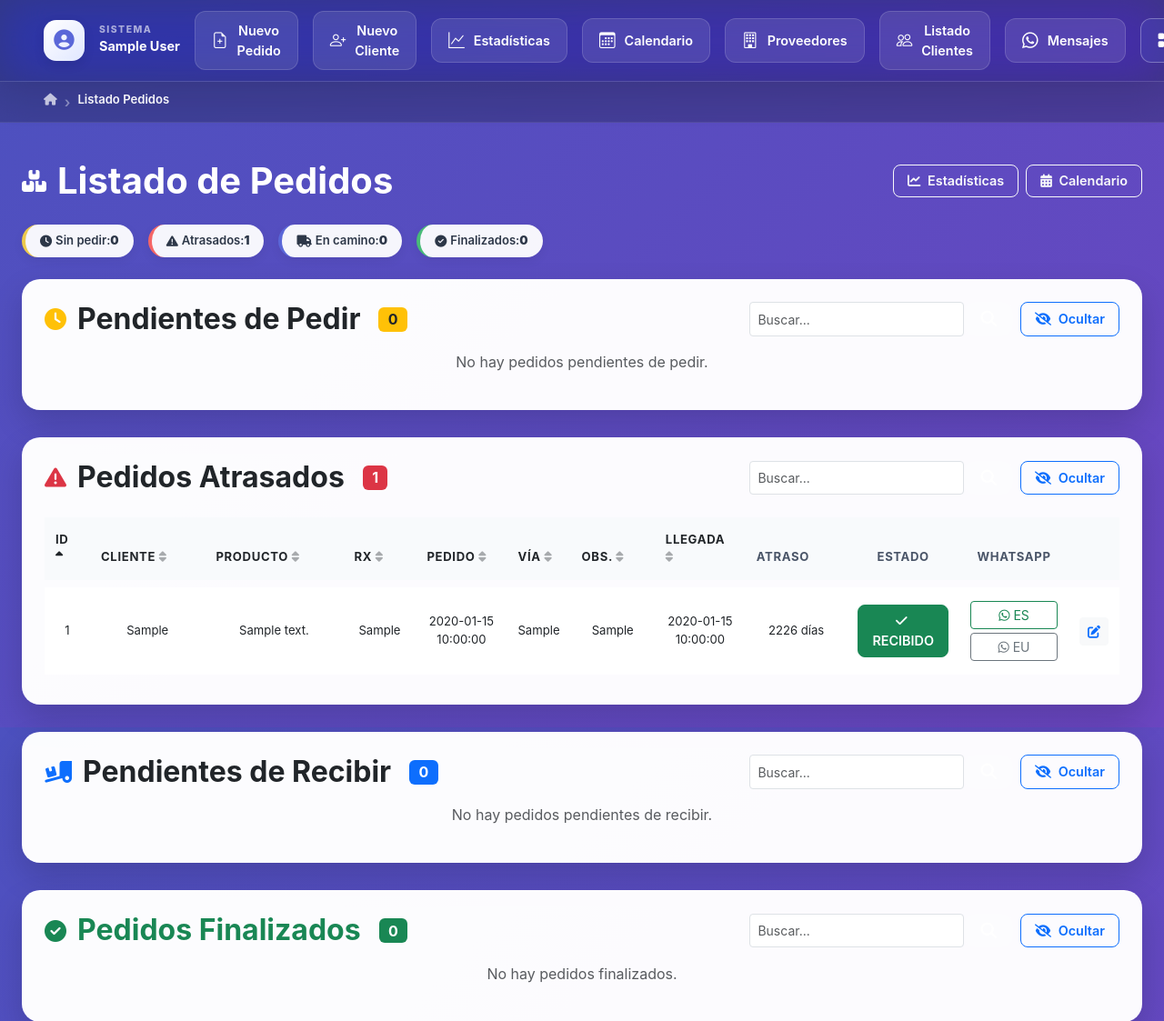
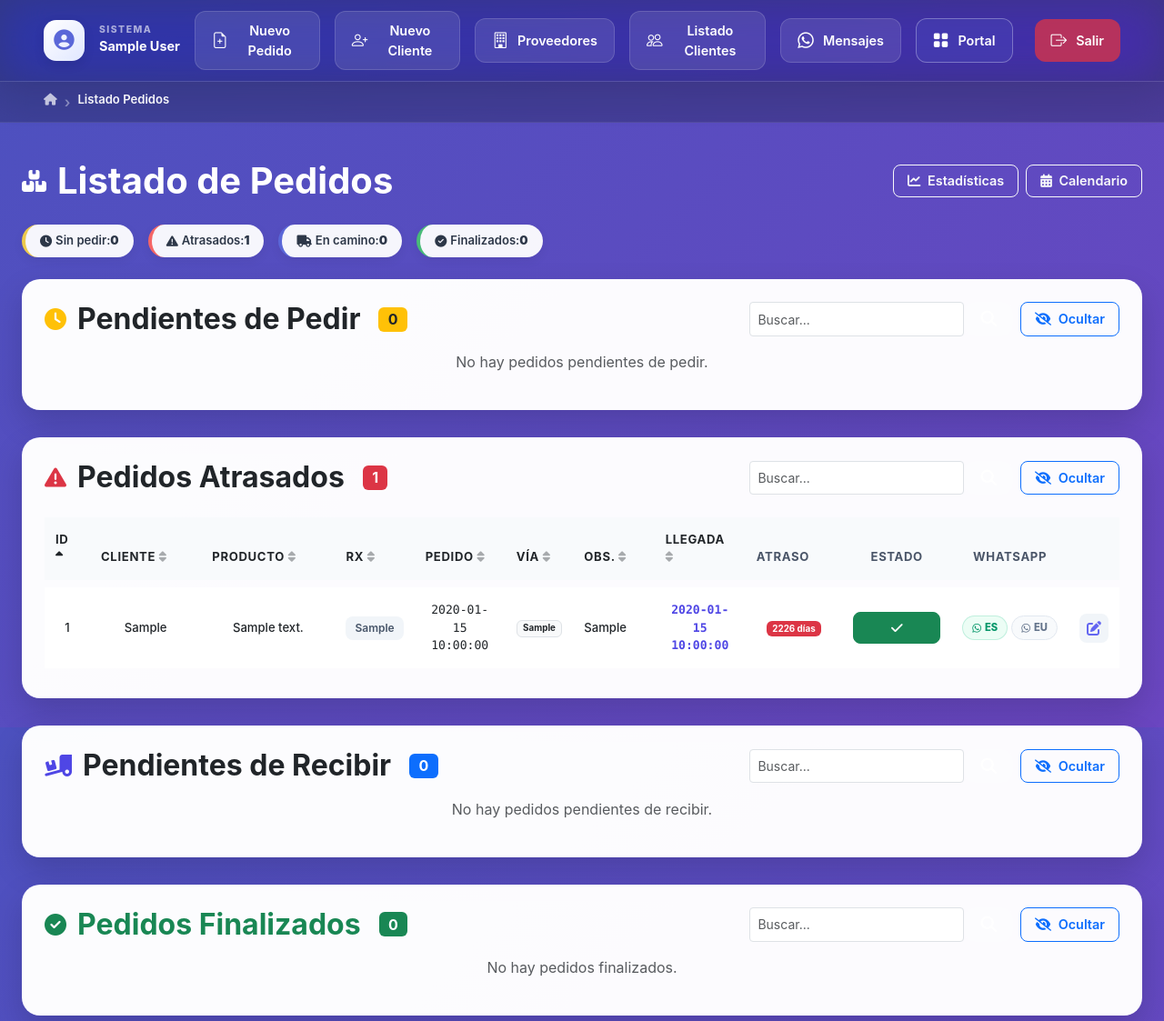
Before and after one commit to mikeld/optikamaldeojoplatform, a PHP site: page /pedidos/views/listado_pedidos.php in a window 1280 px wide; the page is wider, and only the part inside the window is pictured. Shown: the top 1123 px of that part at 91% size. Run offline with PHP 8.4, Linux system fonts and the light colour scheme; the visitor is signed in with stand-in values (Sample User, id 1); tables that the repository leaves empty or names only in its code hold one stand-in row (values such as "Sample post"); some libraries are stand-ins or nearby versions.

Commit message:
whatsapp

```diff
--- a/facturas-src/pages/InventoryPage.tsx
+++ b/facturas-src/pages/InventoryPage.tsx
@@ -1,7 +1,7 @@
 
 import React, { useState, useEffect } from 'react';
 import { db } from '../db';
-import { Product, AuditRecord } from '../types';
+import { Product, AuditRecord, ProductFamily } from '../types';
 import { Plus, Search, Edit2, Trash2, Calendar, TrendingUp, X, LineChart as ChartIcon, AlertTriangle } from 'lucide-react';
 import { LineChart, Line, XAxis, YAxis, CartesianGrid, Tooltip, ResponsiveContainer } from 'recharts';
 
--- a/facturas-src/services/geminiService.ts
+++ b/facturas-src/services/geminiService.ts
@@ -5,14 +5,14 @@ import { InvoiceData } from "../types";
 export const extractInvoiceData = async (base64Image: string, mimeType: string): Promise<InvoiceData> => {
   // Usamos (process.env as any) para evitar errores de tipos en entornos que no tienen definidos los tipos de Node/Vite
   // pero manteniendo la variable API_KEY que es donde el sistema inyecta la clave.
-  const apiKey = import.meta.env.VITE_API_KEY || (process.env as any).API_KEY;
+  const apiKey = (import.meta as any).env?.VITE_API_KEY || (process.env as any).API_KEY;
   if (!apiKey) {
     throw new Error("No se ha configurado la clave de API de Gemini (VITE_API_KEY)");
   }
   const ai = new GoogleGenAI({ apiKey });
 
   const response = await ai.models.generateContent({
-    model: 'gemini-3-flash-preview',
+    model: 'gemini-3-flash-preview', //model: "gemini-1.5-flash",
     contents: {
       parts: [
         {
--- a/pedidos/assets/css/style.css
+++ b/pedidos/assets/css/style.css
@@ -426,3 +426,120 @@ h2 {
     content: "›";
     font-size: 1rem;
 }
+
+/* ── RX Display Styles ── */
+.rx-grid {
+    display: flex;
+    flex-direction: column;
+    gap: 4px;
+    min-width: 100px;
+}
+
+.rx-item {
+    display: flex;
+    align-items: center;
+    background: #f8fafc;
+    border: 1px solid #e2e8f0;
+    border-radius: 6px;
+    overflow: hidden;
+    font-size: 0.75rem;
+    font-weight: 700;
+}
+
+.rx-side {
+    background: #6366f1;
+    color: white;
+    padding: 2px 6px;
+    font-size: 0.65rem;
+    min-width: 28px;
+    text-align: center;
+}
+
+.rx-val {
+    padding: 2px 8px;
+    color: #1e293b;
+}
+
+.rx-badge {
+    background: #f1f5f9;
+    color: #475569;
+    padding: 4px 10px;
+    border-radius: 8px;
+    font-size: 0.75rem;
+    font-weight: 600;
+    display: inline-block;
+}
+
+/* ── WhatsApp Buttons ── */
+.btn-ws-pill {
+    border-radius: 50px;
+    font-size: 0.7rem;
+    font-weight: 800;
+    padding: 4px 10px;
+    transition: all 0.2s ease;
+    display: flex;
+    align-items: center;
+    gap: 4px;
+    text-decoration: none;
+    border: 1px solid transparent;
+}
+
+.btn-ws-es {
+    background: #ecfdf5;
+    color: #059669;
+    border-color: #10b98133;
+}
+
+.btn-ws-eu {
+    background: #f8fafc;
+    color: #64748b;
+    border-color: #e2e8f0;
+}
+
+.btn-ws-pill:hover {
+    transform: translateY(-2px);
+    box-shadow: 0 4px 12px rgba(0, 0, 0, 0.05);
+}
+
+.btn-ws-es:hover {
+    background: #10b981;
+    color: white;
+}
+
+.btn-ws-eu:hover {
+    background: #64748b;
+    color: white;
+}
+
+/* ── Action Icons ── */
+.btn-edit-icon {
+    width: 32px;
+    height: 32px;
+    display: flex;
+    align-items: center;
+    justify-content: center;
+    border-radius: 8px;
+    background: #f1f5f9;
+    color: #6366f1;
+    transition: all 0.2s;
+    border: none;
+}
+
+.btn-edit-icon:hover {
+    background: #6366f1;
+    color: white;
+    transform: rotate(15deg);
+}
+
+/* ── Table Refinements ── */
+.table td {
+    font-weight: 500;
+}
+
+.font-bold {
+    font-weight: 700 !important;
+}
+
+.text-primary {
+    color: #4f46e5 !important;
+}
--- a/pedidos/includes/funciones.php
+++ b/pedidos/includes/funciones.php
@@ -30,6 +30,35 @@ function generarLinkOrden($columna, $orden_actual, $direccion_actual, $filtro =
         $params[$prefix . 'filtro'] = $filtro;
     }
     return '?' . http_build_query($params);
+}
+
+/**
+ * Formatea la graduación (RX) para mostrarla de forma estructurada
+ */
+function formatearRX($rx) {
+    if (!$rx) return '';
+
+    // Intentar detectar OD/OI
+    $rx = str_replace(['O.D:', 'OD:', 'O.I:', 'OI:'], ['OD ', 'OD ', 'OI ', 'OI '], $rx);
+
+    $parts = preg_split('/\s+(?=OD|OI)/i', trim($rx));
+
+    if (count($parts) > 1) {
+        $html = '<div class="rx-grid">';
+        foreach ($parts as $part) {
+            $cleaned = trim($part);
+            if (empty($cleaned)) continue;
+
+            $side = (stripos($cleaned, 'OD') === 0) ? 'OD' : ((stripos($cleaned, 'OI') === 0) ? 'OI' : '');
+            $val = trim(str_ireplace(['OD', 'OI'], '', $cleaned));
+
+            $html .= '<div class="rx-item"><span class="rx-side">'.$side.'</span><span class="rx-val">'.$val.'</span></div>';
+        }
+        $html .= '</div>';
+        return $html;
+    }
+
+    return '<div class="rx-badge">'.htmlspecialchars($rx).'</div>';
 }
 
 /**
@@ -88,12 +117,12 @@ function mostrarTabla($pedidos, $tipo, $mensaje_vacio, $mostrar_botones, $orden_
         echo '<td class="text-center">'.htmlspecialchars($p['id']).'</td>';
         echo '<td class="text-center">'.htmlspecialchars($p['referencia_cliente']).'</td>';
         echo '<td class="text-center">'.htmlspecialchars($p['lc_gafa_recambio']).'</td>';
-        echo '<td class="text-center">'.htmlspecialchars($p['rx']).'</td>';
-        echo '<td class="text-center">'.htmlspecialchars($p['fecha_pedido'] ?? '').'</td>';
-        echo '<td class="text-center">'.htmlspecialchars($p['via'] ?? '').'</td>';
-        echo '<td class="text-center">'.htmlspecialchars($p['observaciones'] ?? '').'</td>';
+        echo '<td>'.formatearRX($p['rx']).'</td>';
+        echo '<td class="text-center font-monospace">'.htmlspecialchars($p['fecha_pedido'] ?? '').'</td>';
+        echo '<td class="text-center"><span class="badge bg-light text-dark border">'.htmlspecialchars($p['via'] ?? '').'</span></td>';
+        echo '<td><div class="text-truncate" style="max-width: 150px;" title="'.htmlspecialchars($p['observaciones'] ?? '').'">'.htmlspecialchars($p['observaciones'] ?? '').'</div></td>';
         $fechaLlegadaRaw = $p['fecha_llegada'] ?: '';
-        echo '<td class="text-center">'.htmlspecialchars($fechaLlegadaRaw).'</td>';
+        echo '<td class="text-center font-monospace font-bold text-primary">'.htmlspecialchars($fechaLlegadaRaw).'</td>';
 
         if ($tipo === 1) {
             if ($fechaLlegadaRaw) {
@@ -103,7 +132,7 @@ function mostrarTabla($pedidos, $tipo, $mensaje_vacio, $mostrar_botones, $orden_
             } else {
                 $dias = '';
             }
-            echo '<td class="text-center">'.$dias.' días</td>';
+            echo '<td class="text-center"><span class="badge bg-danger">'.$dias.' días</span></td>';
         }
 
         // Estado
@@ -112,13 +141,13 @@ function mostrarTabla($pedidos, $tipo, $mensaje_vacio, $mostrar_botones, $orden_
             if ($tipo < 3) {
                 echo '<form action="../controllers/marcar_recibido.php" method="POST" class="d-inline">';
                 echo '<input type="hidden" name="pedido_id" value="'.htmlspecialchars($p['id']).'">';
-                echo '<button type="submit" class="btn btn-success btn-sm btn-action"><i class="fas fa-check me-1"></i> RECIBIDO</button>';
+                echo '<button type="submit" class="btn btn-success btn-sm btn-action w-100"><i class="fas fa-check"></i></button>';
                 echo '</form>';
             } else {
                 echo '<form action="../controllers/cambiar_estado_pedido.php" method="POST" class="d-inline">';
                 echo '<input type="hidden" name="pedido_id" value="'.htmlspecialchars($p['id']).'">';
                 echo '<input type="hidden" name="recibido" value="0">';
-                echo '<button type="submit" class="btn btn-danger btn-sm btn-action"><i class="fas fa-undo me-1"></i> DESHACER</button>';
+                echo '<button type="submit" class="btn btn-danger btn-sm btn-action w-100"><i class="fas fa-undo"></i></button>';
                 echo '</form>';
             }
         }
@@ -126,15 +155,24 @@ function mostrarTabla($pedidos, $tipo, $mensaje_vacio, $mostrar_botones, $orden_
 
         // WhatsApp
         $tel = urlencode($p['telefono'] ?? '');
-        echo '<td class="text-center d-flex flex-column gap-1 align-items-center">';
-        echo '<a href="../includes/whatsapp_redirect.php?telefono='.$tel.'&mensaje='.urlencode($msgES).'" class="btn btn-outline-success btn-sm w-100" title="Notificar en Castellano"><i class="fab fa-whatsapp"></i> ES</a>';
-        echo '<a href="../includes/whatsapp_redirect.php?telefono='.$tel.'&mensaje='.urlencode($msgEU).'" class="btn btn-outline-secondary btn-sm w-100" title="Notificar en Euskera"><i class="fab fa-whatsapp"></i> EU</a>';
+        $nombreCliente = $p['referencia_cliente'] ?? 'Cliente';
+        $nombreProducto = $p['lc_gafa_recambio'] ?? 'pedido';
+
+        // Reemplazar placeholders en los mensajes
+        $msgES_custom = str_replace(['{cliente}', '{producto}'], [$nombreCliente, $nombreProducto], $msgES);
+        $msgEU_custom = str_replace(['{cliente}', '{producto}'], [$nombreCliente, $nombreProducto], $msgEU);
+
+        echo '<td class="text-center">';
+        echo '<div class="d-flex justify-content-center gap-1">';
+        echo '<a href="../includes/whatsapp_redirect.php?telefono='.$tel.'&mensaje='.urlencode($msgES_custom).'" class="btn btn-ws-pill btn-ws-es" title="Castellano" target="_blank" rel="noopener noreferrer"><i class="fab fa-whatsapp"></i> ES</a>';
+        echo '<a href="../includes/whatsapp_redirect.php?telefono='.$tel.'&mensaje='.urlencode($msgEU_custom).'" class="btn btn-ws-pill btn-ws-eu" title="Euskera" target="_blank" rel="noopener noreferrer"><i class="fab fa-whatsapp"></i> EU</a>';
+        echo '</div>';
         echo '</td>';
 
 
         // Acciones
         echo '<td class="text-center">';
-        echo '<a href="../controllers/editar_pedido.php?id='.htmlspecialchars($p['id']).'" class="btn btn-light btn-sm" title="Editar Pedido"><i class="fas fa-edit text-primary"></i></a>';
+        echo '<a href="../controllers/editar_pedido.php?id='.htmlspecialchars($p['id']).'" class="btn btn-edit-icon" title="Editar"><i class="fas fa-pen-to-square"></i></a>';
         echo '</td>';
 
         echo '</tr>';
--- a/pedidos/views/listado_pedidos.php
+++ b/pedidos/views/listado_pedidos.php
@@ -18,8 +18,6 @@ $breadcrumbs = [
 $acciones_navbar = [
     ['nombre'=>'Nuevo Pedido',     'url'=>'formulario_pedidos.php',   'icono'=>'bi-file-earmark-plus'],
     ['nombre'=>'Nuevo Cliente',    'url'=>'formulario_usuarios.php',  'icono'=>'bi-person-plus'],
-    ['nombre'=>'Estadísticas',     'url'=>'estadisticas.php',         'icono'=>'bi-graph-up'],
-    ['nombre'=>'Calendario',       'url'=>'calendario.php',           'icono'=>'bi-calendar3'],
     ['nombre'=>'Proveedores',      'url'=>'listado_proveedores.php',  'icono'=>'bi-building'],
     ['nombre'=>'Listado Clientes', 'url'=>'listado_usuarios.php',     'icono'=>'bi-people']
 ];
```
Also changed, not shown: pedidos/includes/whatsapp_redirect.php (+11 -9 lines).
